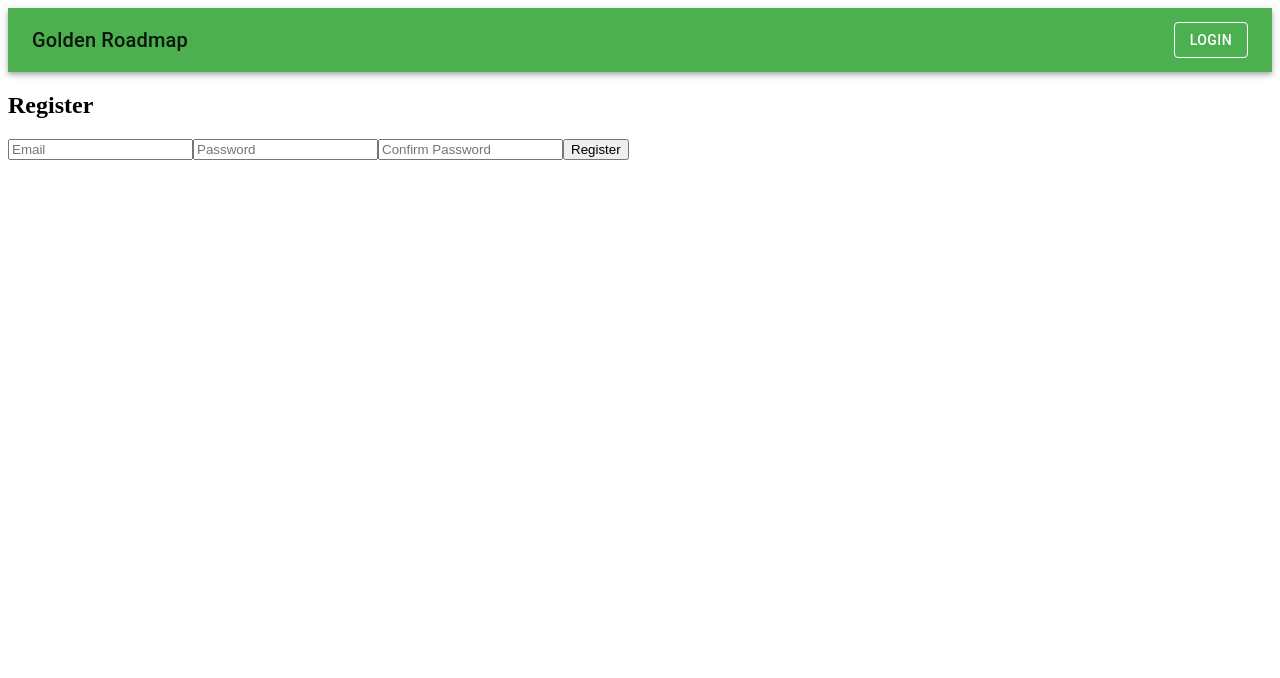
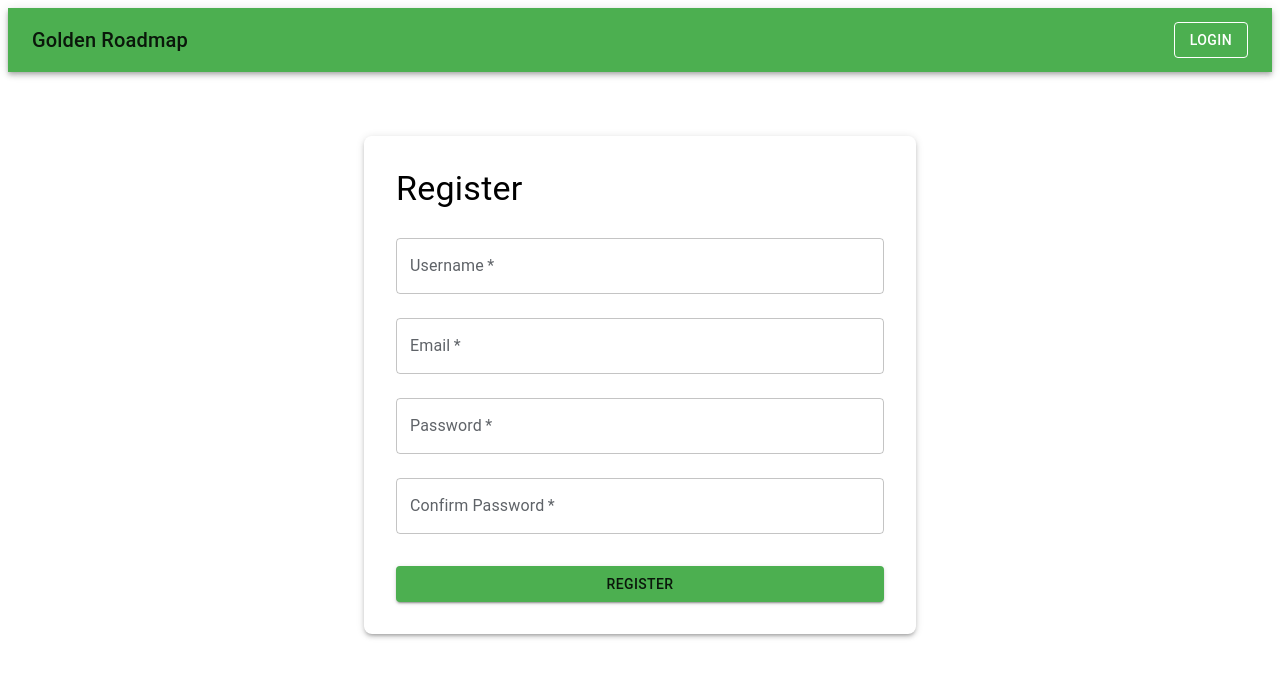
Before and after one commit to NC-6-2-Capstones/Pivot-Pioneers-FE, a React (Vite) app: page /register in a window 1280 px wide. Shown: the top 678 px of the page. Built offline with nearby package versions, Linux system fonts and the light colour scheme.

Commit message:
refactored/updated the RegisterPage and DashboardPage

```diff
--- a/src/App.jsx
+++ b/src/App.jsx
@@ -8,6 +8,8 @@ import LoginPage from './pages/LoginPage';
 import RegisterPage from './pages/RegisterPage';
 import GoalFormPage from './pages/GoalFormPage';
 import HomePage from './pages/HomePage';
+import DashboardPage from './pages/DashboardPage';
+
 // import ResourcePage from './pages/ResourcePage';
 
 const theme = createTheme({
@@ -35,6 +37,7 @@ const App = () => {
           <Route path="/" element={<HomePage />} />
           <Route path="/login" element={<LoginPage />} />
           <Route path="/register" element={<RegisterPage />} />
+          <Route path="/dashboard" element={<DashboardPage />} />
           <Route path="/goals" element={<GoalFormPage />} />
           {/* <Route path="/resources" element={<ResourcePage />} /> */}
         </Routes>
--- a/src/pages/DashboardPage.jsx
+++ b/src/pages/DashboardPage.jsx
@@ -1,13 +1,40 @@
-// src/pages/DashboardPage.jsx
-import { Box, Heading, Text } from '@chakra-ui/react';
+import React from 'react';
+import { Box, Typography, Grid, Paper } from '@mui/material';
 
-function DashboardPage() {
+const Dashboard = () => {
   return (
-    <Box p={4}>
-      <Heading>Dashboard</Heading>
-      <Text mt={2}>User info and roadmap will go here.</Text>
+    <Box sx={{ p: 4 }}>
+      <Typography variant="h4" gutterBottom>
+        Dashboard
+      </Typography>
+
+      <Grid container spacing={3}>
+        {/* card 1 */}
+        <Grid item xs={12} md={6} lg={4}>
+          <Paper elevation={3} sx={{ p: 3 }}>
+            <Typography variant="h6">Your Goals</Typography>
+            <Typography variant="body2">Track and update your goals here.</Typography>
+          </Paper>
+        </Grid>
+
+        {/* card 2 */}
+        <Grid item xs={12} md={6} lg={4}>
+          <Paper elevation={3} sx={{ p: 3 }}>
+            <Typography variant="h6">Progress Overview</Typography>
+            <Typography variant="body2">Check your progress metrics.</Typography>
+          </Paper>
+        </Grid>
+
+        {/*  card 3 */}
+        <Grid item xs={12} md={6} lg={4}>
+          <Paper elevation={3} sx={{ p: 3 }}>
+            <Typography variant="h6">Resources</Typography>
+            <Typography variant="body2">Access helpful tools and content.</Typography>
+          </Paper>
+        </Grid>
+      </Grid>
     </Box>
   );
-}
+};
 
-export default DashboardPage;
+export default Dashboard;
--- a/src/pages/RegisterPage.jsx
+++ b/src/pages/RegisterPage.jsx
@@ -1,6 +1,14 @@
 import React, { useState } from 'react';
+import {
+    Container,
+    TextField,
+    Button,
+    Typography,
+    Box
+} from '@mui/material';
 
 const RegisterPage = () => {
+    const [username, setUsername] = useState('');
     const [email, setEmail] = useState('');
     const [password, setPassword] = useState('');
     const [confirmPassword, setConfirmPassword] = useState('');
@@ -11,38 +19,64 @@ const RegisterPage = () => {
             alert('Passwords do not match');
             return;
         }
-        console.log('Registering with:', { email, password });
+        console.log('Registering with:', { username, email, password });
         // TODO: connect to backend/api here
     };
 
     return (
-        <div>
-            <h2>Register</h2>
+        <Container maxWidth="sm">
+            <Box sx={{ mt: 8, p: 4, boxShadow: 3, borderRadius: 2 }}>
+                <Typography variant="h4" gutterBottom>
+                    Register
+                </Typography>
                 <form onSubmit={handleRegister}>
-                <input
+                    <TextField
+                        label="Username"
+                        fullWidth
+                        margin="normal"
+                        value={username}
+                        onChange={(e) => setUsername(e.target.value)}
+                        required
+                    />
+                    <TextField
+                        label="Email"
                         type="email"
+                        fullWidth
+                        margin="normal"
                         value={email}
                         onChange={(e) => setEmail(e.target.value)}
-                    placeholder="Email"
                         required
                     />
-                <input
+                    <TextField
+                        label="Password"
                         type="password"
+                        fullWidth
+                        margin="normal"
                         value={password}
                         onChange={(e) => setPassword(e.target.value)}
-                    placeholder="Password"
                         required
                     />
-                <input
+                    <TextField
+                        label="Confirm Password"
                         type="password"
+                        fullWidth
+                        margin="normal"
                         value={confirmPassword}
                         onChange={(e) => setConfirmPassword(e.target.value)}
-                    placeholder="Confirm Password"
                         required
                     />
-                <button type="submit">Register</button>
+                    <Button
+                        type="submit"
+                        variant="contained"
+                        color="primary"
+                        fullWidth
+                        sx={{ mt: 3 }}
+                    >
+                        Register
+                    </Button>
                 </form>
-        </div>
+            </Box>
+        </Container>
     );
 };
 
```
Lines whose indentation alone changed are shown as unchanged.
